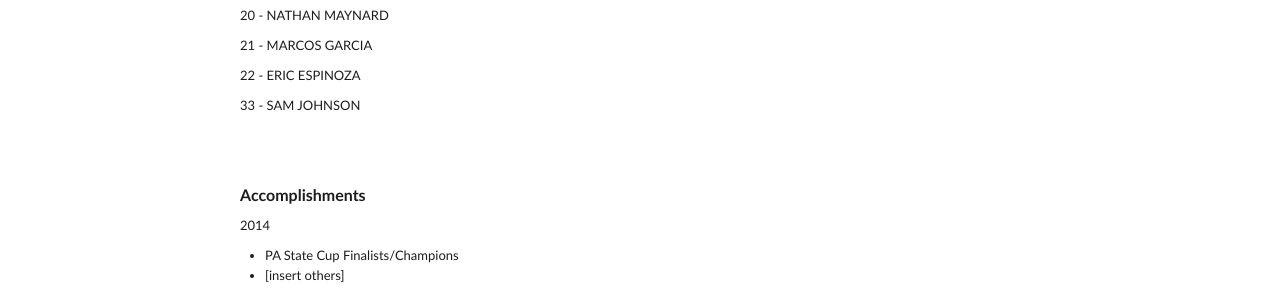
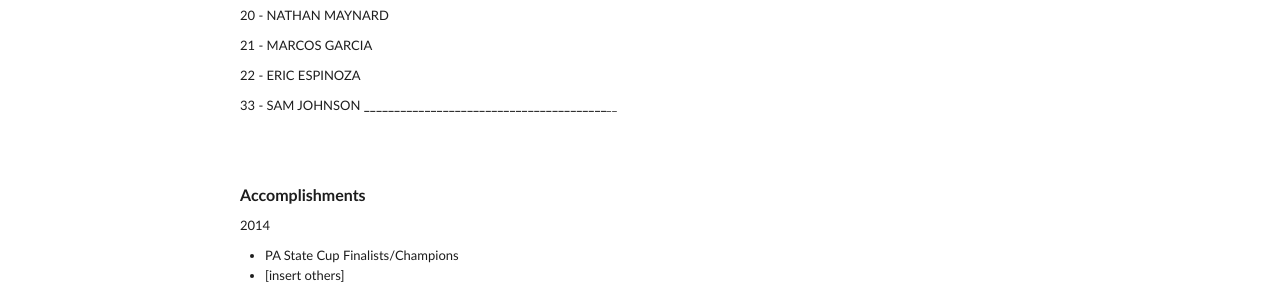
Before and after one commit to SCPASA/SCPASA.github.io, a Jekyll site: the page built from teams/U16-Boys.md, in a window 1280 px wide. Shown: the part 568-866 px from the top of the page. Built offline with Jekyll 4.4.1, drawn with Linux system fonts in a browser that asks for light colours; Markdown is read by kramdown in place of the engine named in the settings.

Commit message:
Update U16-Boys.md

```diff
--- a/teams/U16-Boys.md
+++ b/teams/U16-Boys.md
@@ -39,6 +39,7 @@ permalink: /U16-Boys/
 22 - ERIC ESPINOZA
 
 33 - SAM JOHNSON
+____________________________________________________________________________________________________________________________
 <br>
 <br>
 <br>
```
